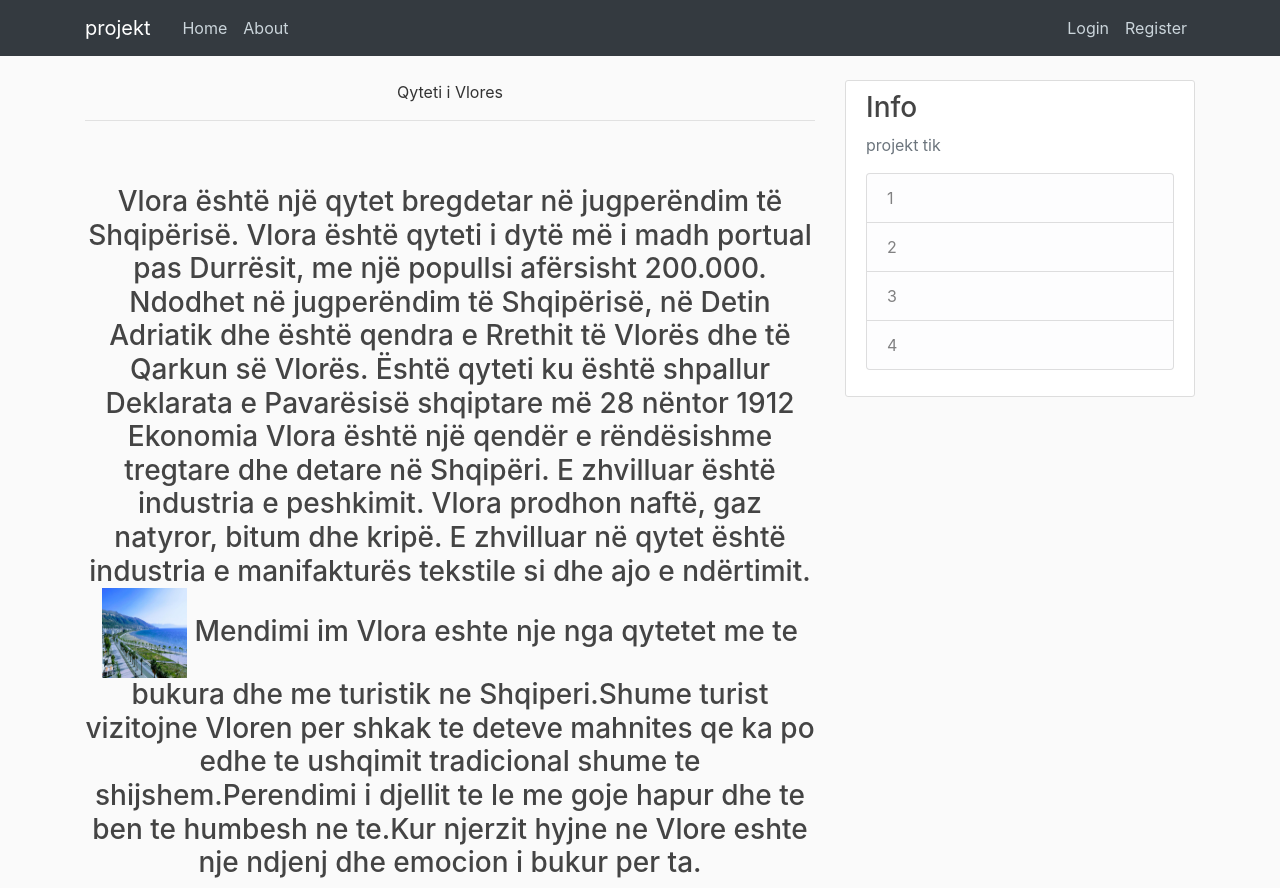
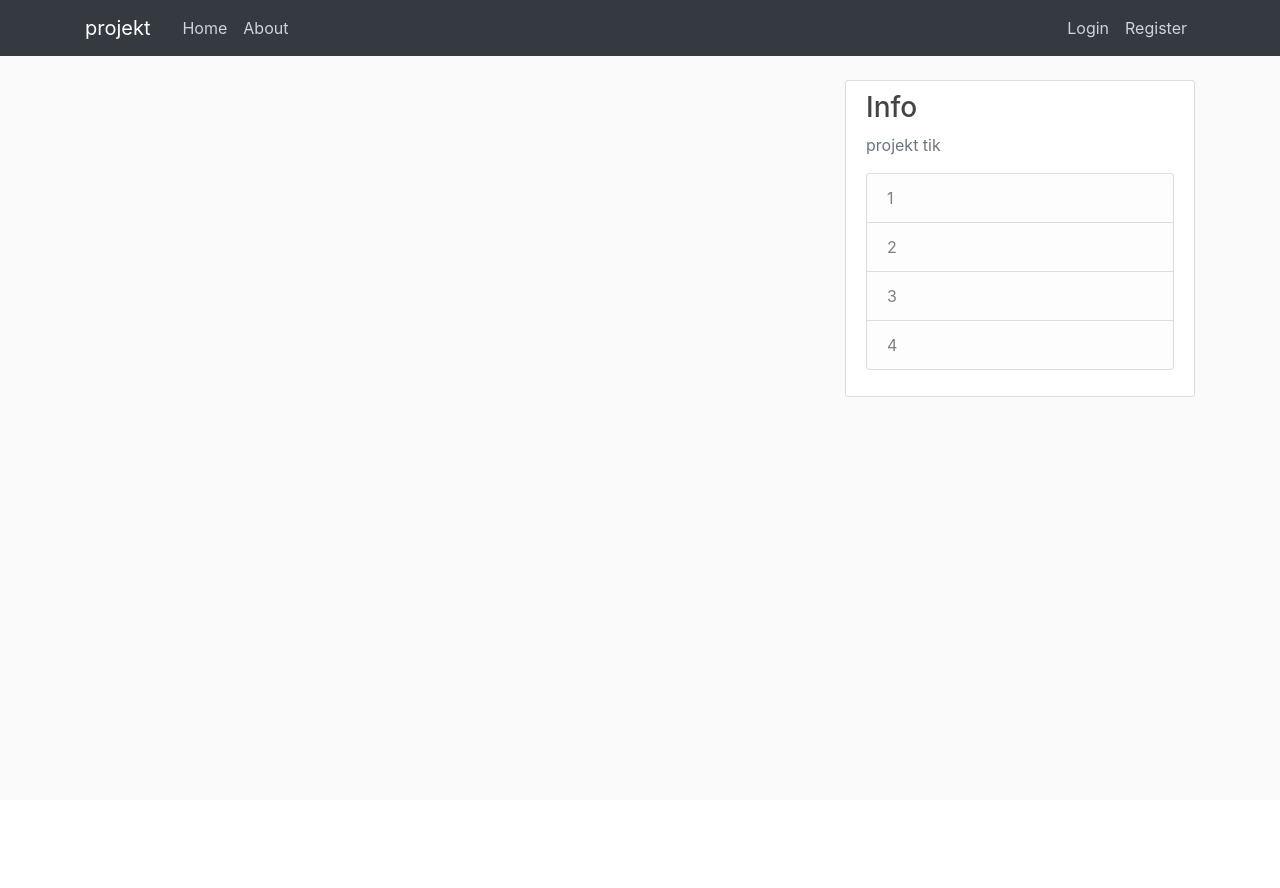
Before and after one commit to tomabungis45/flask-test, a Flask app: page /about in a window 1280 px wide. After the commit the page ends 397 px from the top, so only its background shows below. Run offline with Flask 2, Linux system fonts and the light colour scheme; some libraries are stand-ins or nearby versions.

Commit message:
Update about.html

```diff
--- a/tom/templates/about.html
+++ b/tom/templates/about.html
@@ -1,22 +1,5 @@
 {% extends "layout.html" %}
 {% block content %}
-<center>
-<body bgcolor="yellow">
-<font size<<13=color="purple">
-Qyteti i Vlores
-</font><br><hr><br>
-</center>
-</head>
-<body><br><h3>
-<center>
-Vlora është një qytet bregdetar në jugperëndim të Shqipërisë. Vlora është qyteti i dytë më i madh portual pas Durrësit, me një popullsi afërsisht 200.000.
-Ndodhet në jugperëndim të Shqipërisë, në Detin Adriatik dhe është qendra e Rrethit të Vlorës dhe të Qarkun së Vlorës. Është qyteti ku është shpallur Deklarata e Pavarësisë shqiptare më 28 nëntor 1912
-Ekonomia
-Vlora është një qendër e rëndësishme tregtare dhe detare në Shqipëri. E zhvilluar është industria e peshkimit. Vlora prodhon naftë, gaz natyror, bitum dhe kripë. E zhvilluar në qytet është industria e manifakturës tekstile si dhe ajo e ndërtimit.
-<img src="/tom/static/vloraimage.jpg"width="85"height="90">
-Mendimi im
-Vlora eshte nje nga qytetet me te bukura dhe me turistik  ne Shqiperi.Shume turist vizitojne Vloren per shkak te deteve mahnites qe ka po edhe te ushqimit tradicional shume te shijshem.Perendimi i djellit te le me goje hapur dhe te ben te humbesh ne te.Kur njerzit hyjne ne Vlore eshte nje ndjenj dhe emocion i bukur per ta.<br>
-</center>
-</body></h3>
+
 
 {% endblock content %}
```
